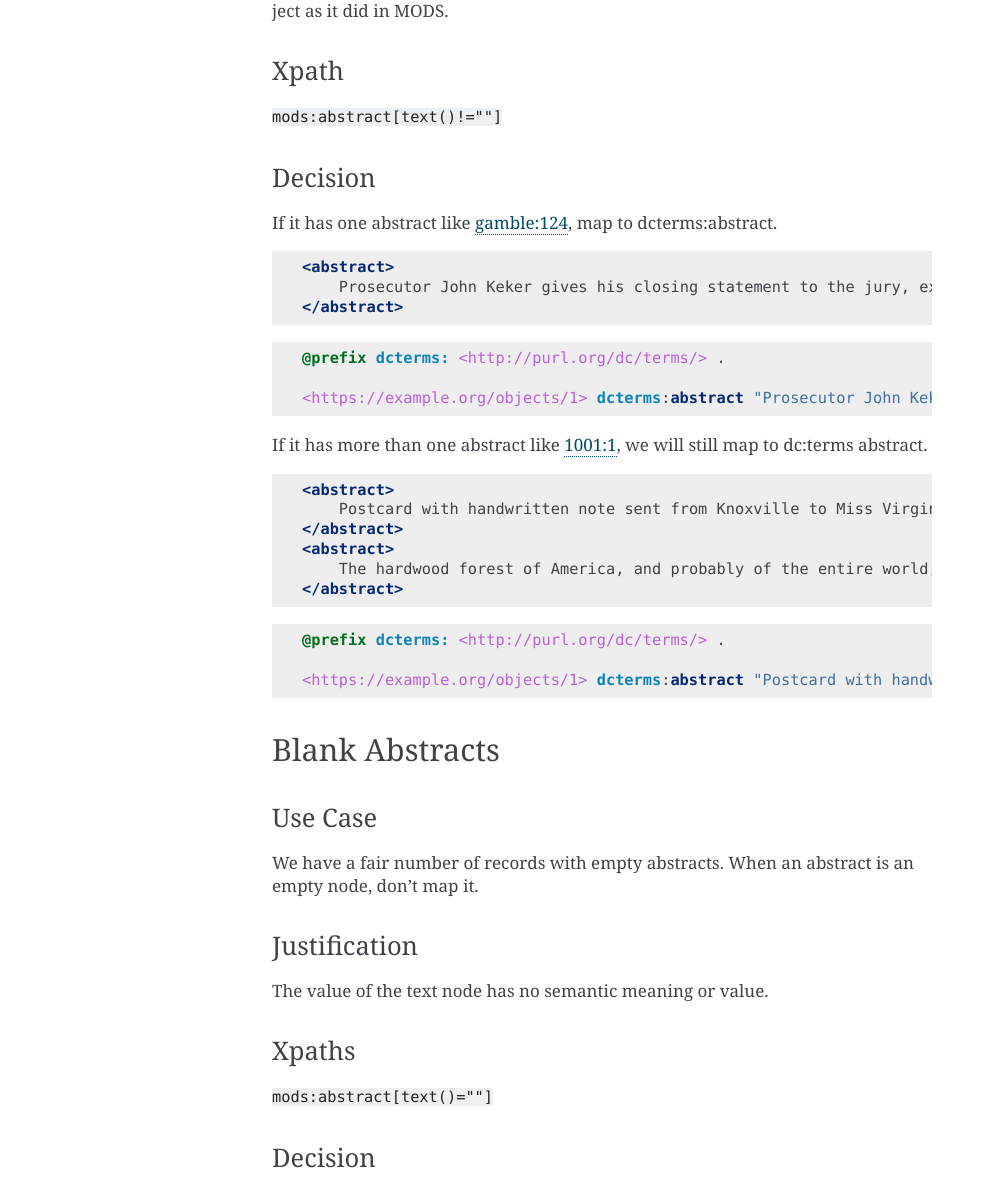
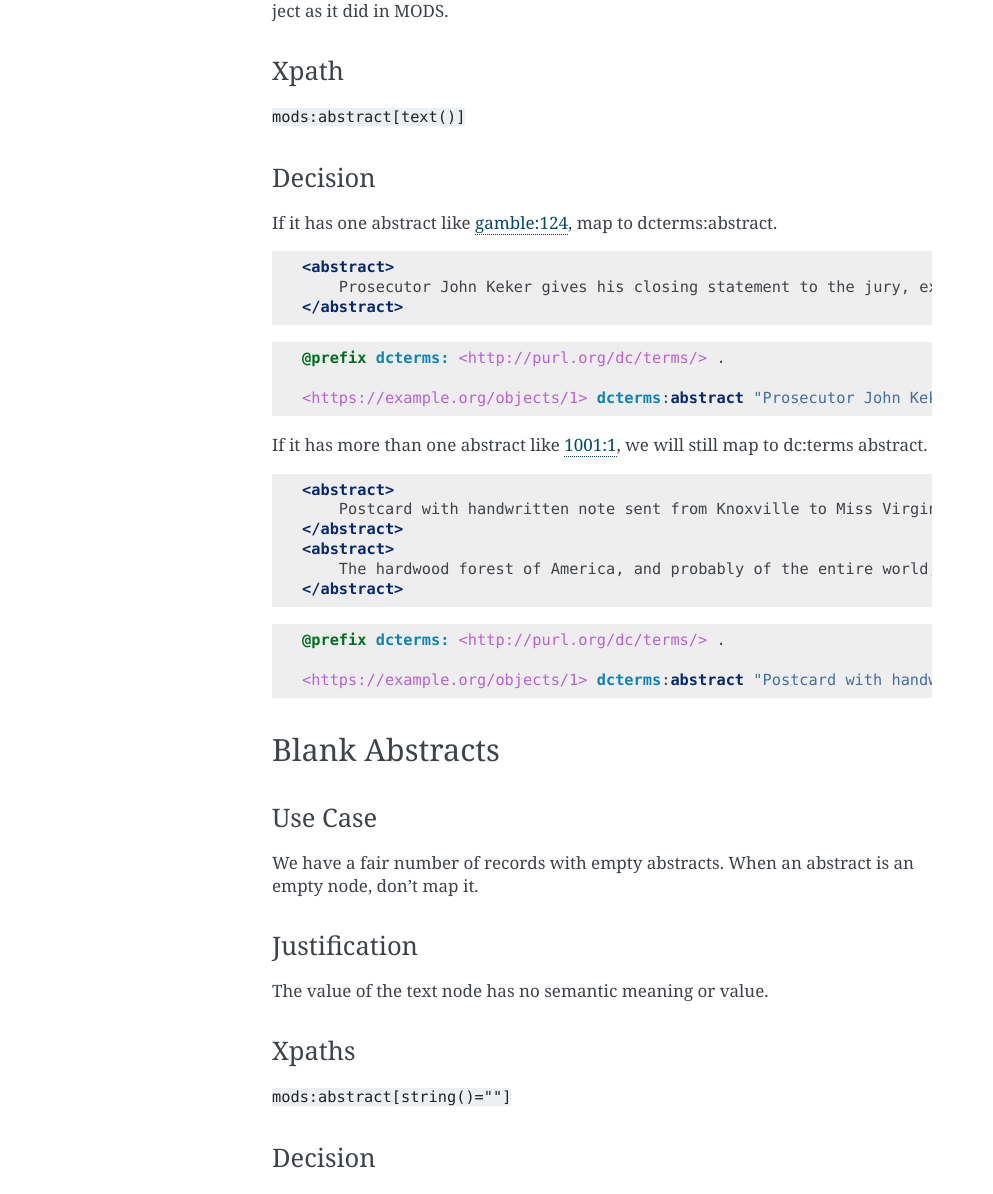
Before and after one commit to UTKcataloging/mods_to_rdf, a Sphinx documentation site: the page built from docs/source/top_level_elements/abstract.rst, in a window 1280 px wide. Shown: the part 529-1723 px from the top of the page, without its empty margins (148-1141 px from the left). Built offline with Sphinx 7.4.7, drawn with Linux system fonts in a browser that asks for light colours; formulas are drawn with MathJax 3.

Commit message:
Fix based on @canofbees feedback.

```diff
--- a/docs/source/contents/4_draft_mapping.rst
+++ b/docs/source/contents/4_draft_mapping.rst
@@ -629,7 +629,7 @@ Regardless of the number, the value has the same semantic relationship to the ob
 Xpath
 ^^^^^
 
-:code:`mods:abstract[text()!=""]`
+:code:`mods:abstract[text()]`
 
 Decision
 ^^^^^^^^
@@ -682,7 +682,7 @@ The value of the text node has no semantic meaning or value.
 Xpaths
 ^^^^^^
 
-:code:`mods:abstract[text()=""]`
+:code:`mods:abstract[string()=""]`
 
 Decision
 ^^^^^^^^
--- a/docs/source/top_level_elements/abstract.rst
+++ b/docs/source/top_level_elements/abstract.rst
@@ -24,7 +24,7 @@ Regardless of the number, the value has the same semantic relationship to the ob
 Xpath
 ^^^^^
 
-:code:`mods:abstract[text()!=""]`
+:code:`mods:abstract[text()]`
 
 Decision
 ^^^^^^^^
@@ -77,7 +77,7 @@ The value of the text node has no semantic meaning or value.
 Xpaths
 ^^^^^^
 
-:code:`mods:abstract[text()=""]`
+:code:`mods:abstract[string()=""]`
 
 Decision
 ^^^^^^^^
```
